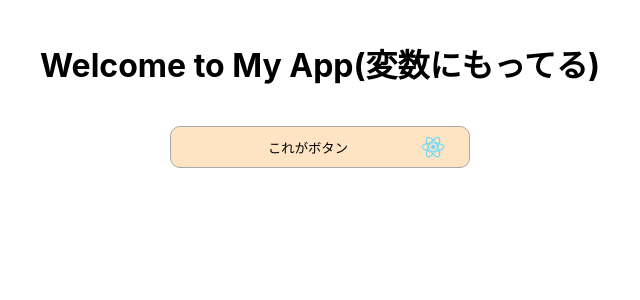
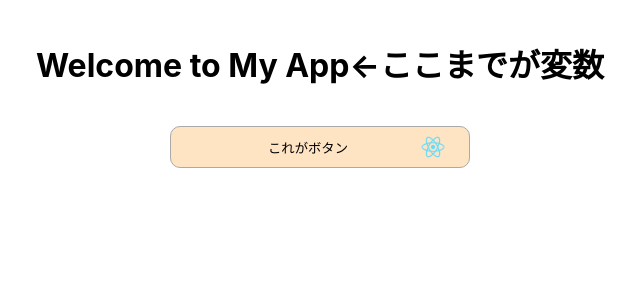
Before and after one commit to creamsoda09130/ReactPlayground, a React (Create React App) app in the folder react-playground/: page / in a window 1280 px wide. Shown: the top 300 px of the page, without its empty margins (320-960 px from the left). Built offline with nearby package versions, Linux system fonts and the light colour scheme.

Commit message:
文字結合

```diff
--- a/react-playground/src/App.js
+++ b/react-playground/src/App.js
@@ -18,10 +18,10 @@ function MyButton() {
 }
 
 function App() {
-  const title = 'Welcome to My App(変数にもってる)';
+  const title = 'Welcome to My App';
   return (
     <div className="App">
-      <h1 className="title">{title}</h1>
+      <h1 className="title">{title + '←ここまでが変数'}</h1>
       {/* TASK: ここにclassNameを付与することはできない、同じコンポーネントで違うクラスを付けたい時の書き方調査 */}
       <div className="contents">
         <MyButton></MyButton>
```
